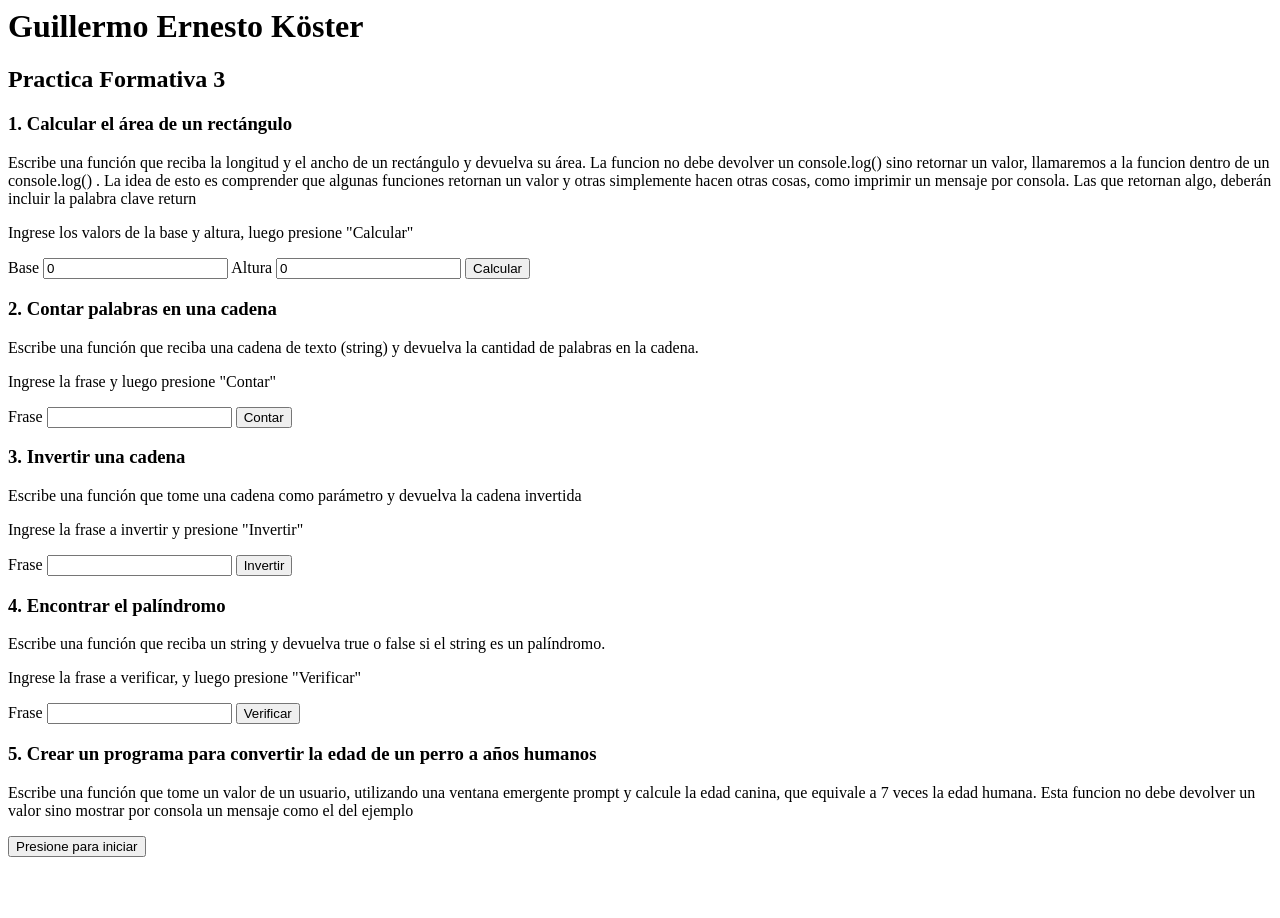
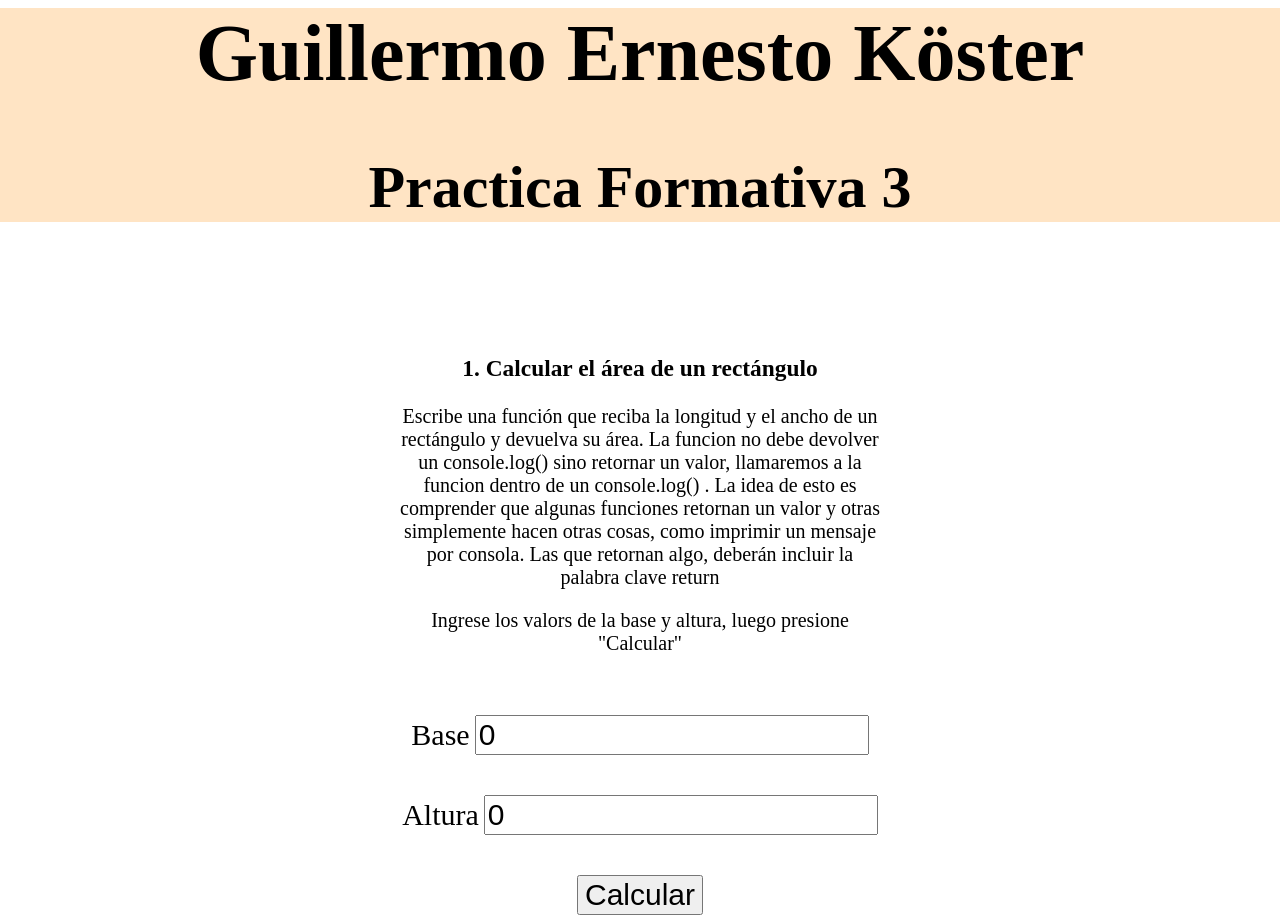
Before and after one commit to guillermo-k/PracticaFormativa3, a plain HTML site: page index.html in a window 1280 px wide. Shown: the top 918 px of the page. Before the commit the page ends 865 px from the top, so only its background shows below. Drawn offline with Linux system fonts and the light colour scheme.

Commit message:
Algo de estilo

```diff
--- a/index.html
+++ b/index.html
@@ -3,6 +3,7 @@
     <meta charset="UTF-8">
     <meta name="viewport" content="width=device-width, initial-scale=1.0">
     <title>Practica Formativa 3</title>
+    <link rel="stylesheet" href="./styles/index.css">
 </head>
 <header>
     <h1>Guillermo Ernesto Köster</h1>
--- a/script/index.js
+++ b/script/index.js
@@ -129,7 +129,7 @@ function limpiarFrase(frase){
 function ejercicio5(){
     const parrafo = ej5.querySelector(".resultado");
     const edad = prompt("Ingrese la edad de su perro");
-    const texto = `La edad canina de su perro es ${edad*7} años`
+    const texto = `La edad canina de su perro es ${7*edad} años`
     parrafo.textContent = texto;
     console.log("Resultados del ejercicio 5:")
     console.log(texto)
--- /dev/null
+++ b/styles/index.css
@@ -0,0 +1,24 @@
+:root{
+    font-size: 20px;
+    text-align: center;
+}
+
+header{
+    font-size: 2rem;
+    background-color: bisque;
+}
+
+body{
+    margin-inline: auto;
+
+}
+
+div{
+    padding-inline: 20rem;
+    padding-block: 3rem;
+}
+
+label, input, button{
+    font-size: 1.5rem;
+    margin-top: 2rem;
+}
```
